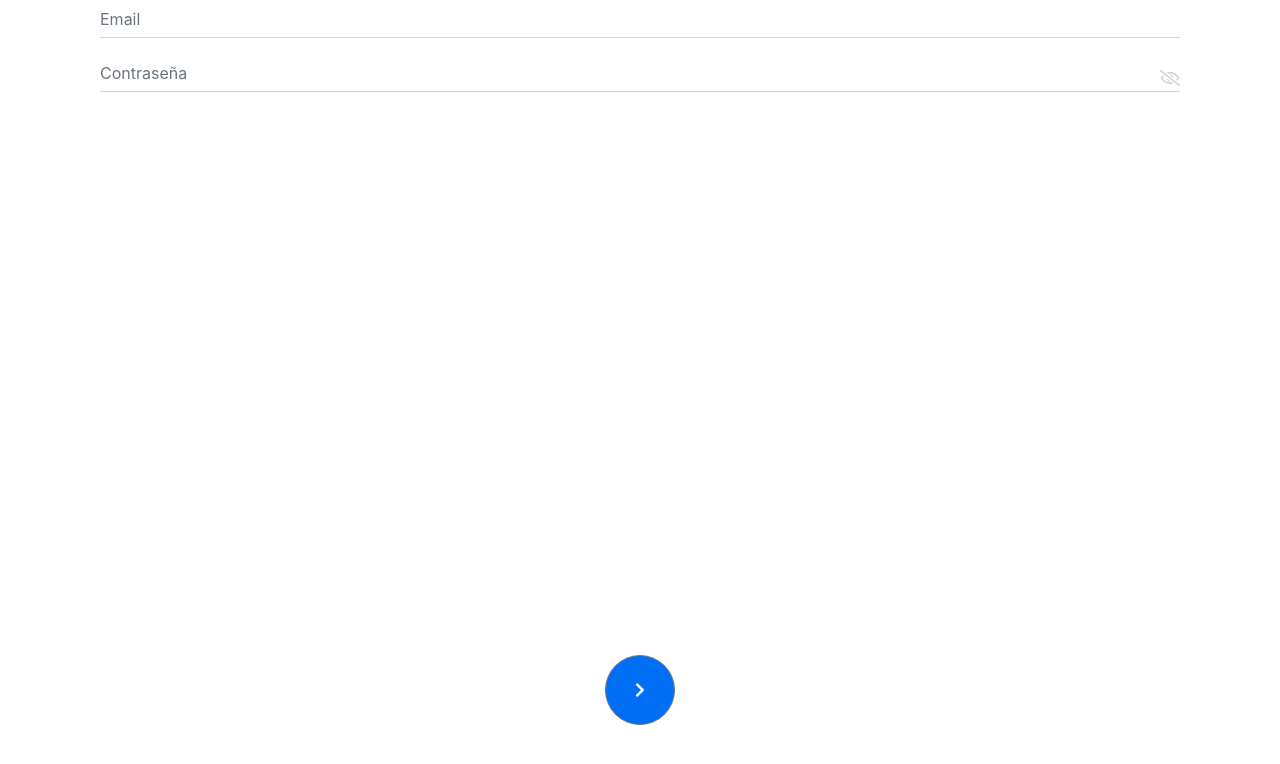
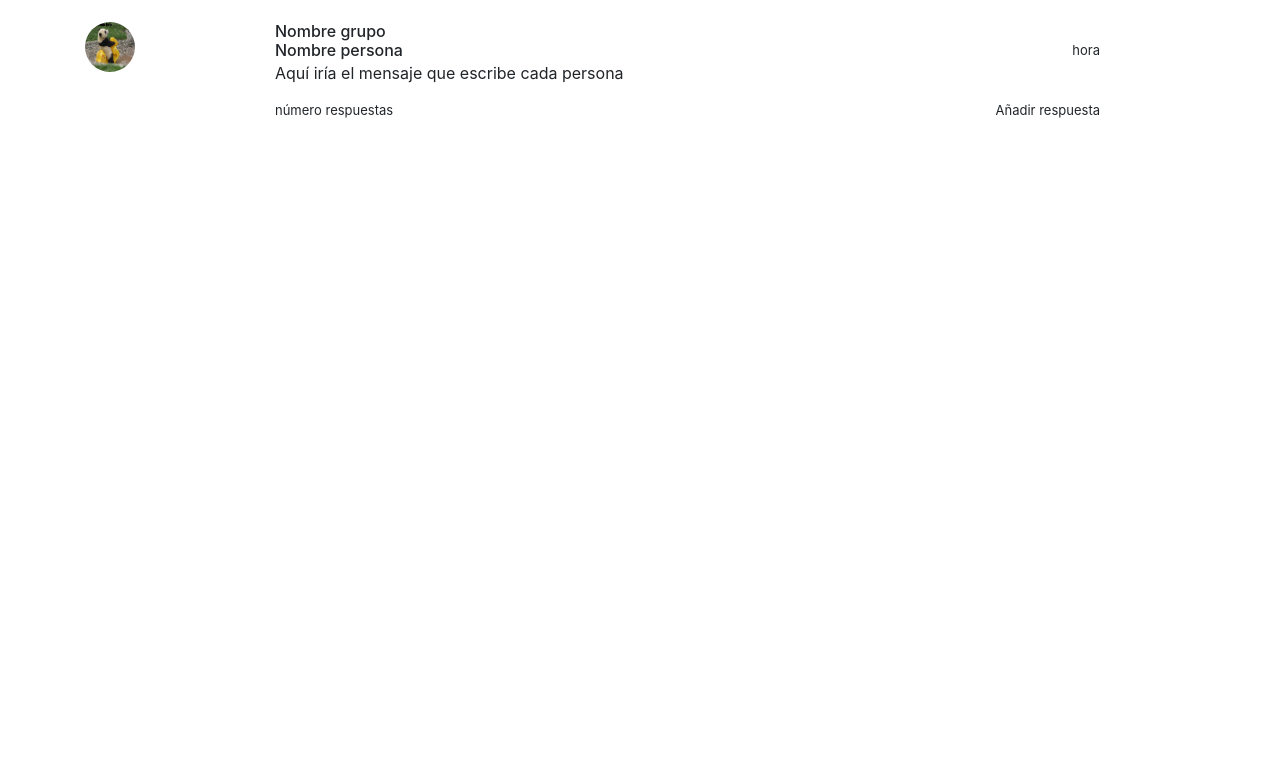
Before and after one commit to StringProjects/adalab, a React (Create React App) app: page / in a window 1280 px wide. Shown: the top 764 px of the page. Built offline with nearby package versions, Linux system fonts and the light colour scheme.

Commit message:
Add styles to ElementList component

```diff
--- a/src/App.js
+++ b/src/App.js
@@ -7,7 +7,7 @@ class App extends Component {
     return (
       <div className="container">
         <AppPrivate/>
-        <AppPublic/>
+        {/* <AppPublic/> */}
       </div>
     );
   }
--- a/src/Components/LandingComponents/WeForm.js
+++ b/src/Components/LandingComponents/WeForm.js
@@ -1,7 +1,6 @@
 import React, {Component} from 'react';
 import {Button, Form, FormGroup, Input, Nav} from 'reactstrap';
-import '../../../node_modules/bootstrap/dist/css/bootstrap.min.css';
-//import '@fortawesome/fontawesome-free/css/all.css';
+
 
 class WeForm extends Component {
     render() {
--- a/src/Components/WeList.js
+++ b/src/Components/WeList.js
@@ -5,7 +5,7 @@ class WeList extends Component {
   render() {
     return (
       <div className="App">
-
+        <ElementList/>
       </div>
     );
   }
--- a/src/Components/WeListComponents/ElementList.js
+++ b/src/Components/WeListComponents/ElementList.js
@@ -1,11 +1,43 @@
 import React, { Component } from 'react';
+import { Card, CardImg, CardText, CardBody, CardLink,
+  CardTitle, CardSubtitle } from 'reactstrap';
+import profile from '../../images/wp-image-58683558-random-picture.jpg';
+import { Container, Row, Col } from 'reactstrap';
 
 class ElementList extends Component {
   render() {
     return (
-      <div className="App">
-
-      </div>
+      <Row className="element-wrapper">
+        <Col xs="2" md="2" lg="2" xl="2">
+            <div className="img">
+                <img className="rounded-circle" width="50px" height="50px" src={profile} alt="profile picture"/>
+            </div>
+        </Col>
+        <Col xs="9" md="9" lg="9" xl="9">
+          <Row>
+              <Col>
+                  <h3 className="group-title">Nombre grupo</h3>
+              </Col>
+          </Row>
+          <Row>
+              <Col className="flex-wrapper">
+                <h4 className="person-title">Nombre persona</h4>
+                <span className="date-text">hora</span>
+              </Col>
+          </Row>
+          <Row>
+              <Col>
+                  <p className="message-text">Aquí iría el mensaje que escribe cada persona</p>
+              </Col>
+          </Row>
+          <Row>
+              <Col className="flex-wrapper">
+                  <span className="answers-number">número respuestas</span>
+                  <span className="add-answer">Añadir respuesta</span>
+              </Col>
+          </Row>
+        </Col>
+      </Row>
     );
   }
 }
--- a/src/index.js
+++ b/src/index.js
@@ -1,10 +1,12 @@
 import React from 'react';
 import ReactDOM from 'react-dom';
-
+import 'bootstrap/dist/css/bootstrap.min.css';
 import './scss/main.css';
 import App from './App';
 import fontAwesomeStyles from '@fortawesome/fontawesome-free/css/all.css';
 import registerServiceWorker from './registerServiceWorker';
+import AppPrivate from './private/AppPrivate';
 
-ReactDOM.render(<App />, document.getElementById('root'));
+ReactDOM.render(<App />,
+    document.getElementById('root'));
 registerServiceWorker();
--- a/src/private/AppPrivate.js
+++ b/src/private/AppPrivate.js
@@ -1,12 +1,13 @@
 import React, { Component } from 'react';
 import Groups from './Groups';
+import WeList from '../Components/WeList';
 
 
 class AppPrivate extends Component {
   render() {
     return (
       <div className="App">
-
+         <WeList/>
       </div>
     );
   }
--- a/src/scss/components/_ElementList.scss
+++ b/src/scss/components/_ElementList.scss
@@ -0,0 +1,40 @@
+.element-wrapper {
+    padding-top: 22px;
+}
+
+.group-title {
+    font-size: 16px;
+    margin-bottom: 0;
+}
+
+.person-title {
+    font-size: 16px;
+    margin-bottom: 0;
+    padding: 0;
+}
+
+.flex-wrapper {
+    display: flex;
+    flex-direction: row;
+    justify-content: space-between;
+}
+
+.message-text {
+    font-size: 16px;
+}
+
+.date-text {
+    font-size: 13px;
+}
+
+.date-wrapper {
+    padding: 0;
+}
+
+.answers-number {
+    font-size: 13px;
+}
+
+.add-answer {
+    font-size: 13px;
+}
--- a/src/scss/main.css
+++ b/src/scss/main.css
@@ -1,3 +1,35 @@
+.element-wrapper {
+  padding-top: 22px; }
+
+.group-title {
+  font-size: 16px;
+  margin-bottom: 0; }
+
+.person-title {
+  font-size: 16px;
+  margin-bottom: 0;
+  padding: 0; }
+
+.flex-wrapper {
+  display: flex;
+  flex-direction: row;
+  justify-content: space-between; }
+
+.message-text {
+  font-size: 16px; }
+
+.date-text {
+  font-size: 13px; }
+
+.date-wrapper {
+  padding: 0; }
+
+.answers-number {
+  font-size: 13px; }
+
+.add-answer {
+  font-size: 13px; }
+
 .form--style {
   height: 100%;
   display: flex;
```
Also changed, not shown: src/images/wp-image-58683558-random-picture.jpg (added), 1 other file (tests, documents, lock files or other folders).
